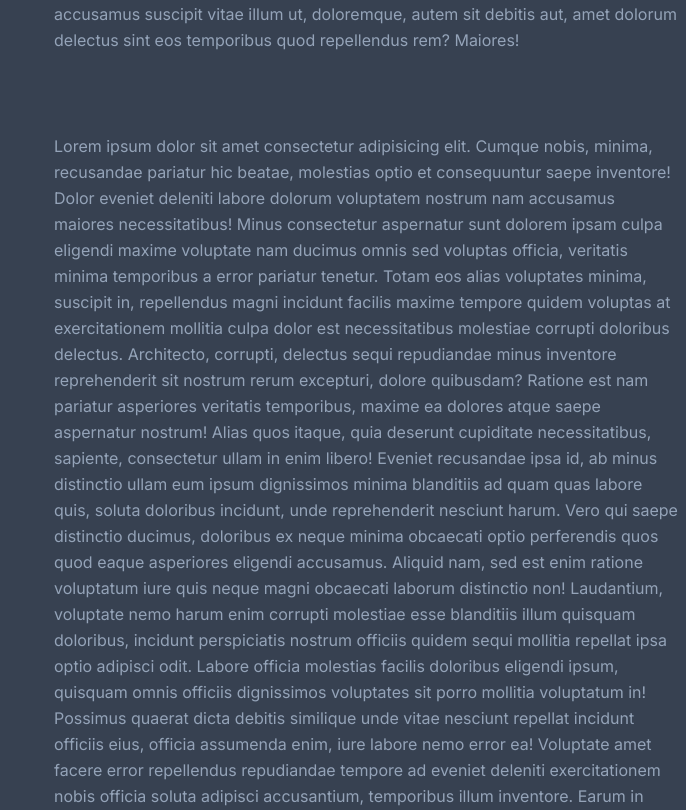
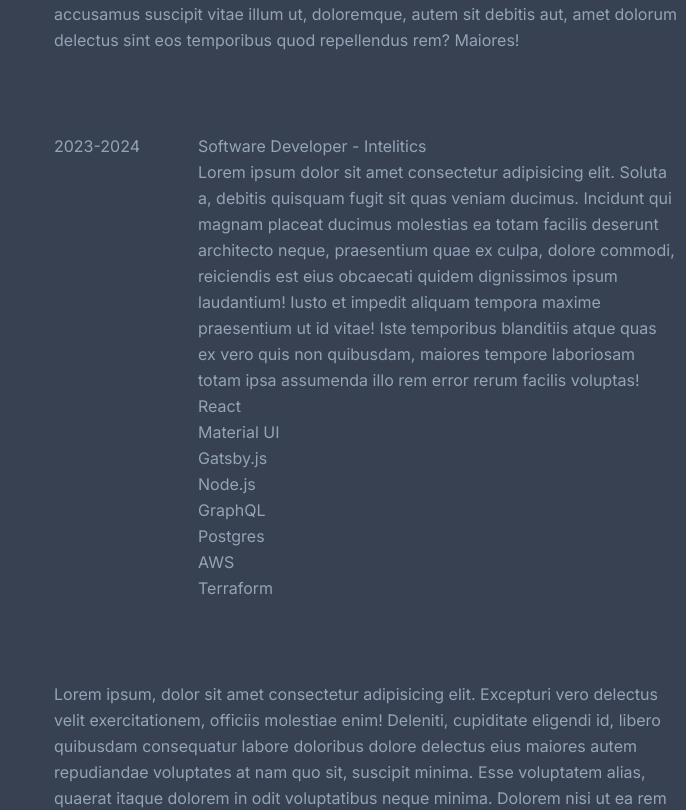
Before and after one commit to mrcos-g/mgonzalez.dev, a Next.js app: page / in a window 1280 px wide. Shown: the part 781-1591 px from the top of the page, without its empty margins (594-1280 px from the left). Built offline with nearby package versions, Linux system fonts and the light colour scheme.

Commit message:
include experience tile framework

```diff
--- /dev/null
+++ b/src/app/components/ExperienceTile.tsx
@@ -0,0 +1,40 @@
+const ExperienceTile = () => {
+  return (
+    <div className='flex'>
+      <div className='flex-shrink-0 w-32'>
+        <span>2023-2024</span>
+      </div>
+      <div className='flex-1 ml-4'>
+        <h4>
+          <span>Software Developer</span>
+          <span> - </span>
+          <span>Intelitics</span>
+        </h4>
+        <p>
+          Lorem ipsum dolor sit amet consectetur adipisicing elit. Soluta a,
+          debitis quisquam fugit sit quas veniam ducimus. Incidunt qui magnam
+          placeat ducimus molestias ea totam facilis deserunt architecto neque,
+          praesentium quae ex culpa, dolore commodi, reiciendis est eius
+          obcaecati quidem dignissimos ipsum laudantium! Iusto et impedit
+          aliquam tempora maxime praesentium ut id vitae! Iste temporibus
+          blanditiis atque quas ex vero quis non quibusdam, maiores tempore
+          laboriosam totam ipsa assumenda illo rem error rerum facilis voluptas!
+        </p>
+        <div>
+          <ul>
+            <li>React</li>
+            <li>Material UI</li>
+            <li>Gatsby.js</li>
+            <li>Node.js</li>
+            <li>GraphQL</li>
+            <li>Postgres</li>
+            <li>AWS</li>
+            <li>Terraform</li>
+          </ul>
+        </div>
+      </div>
+    </div>
+  );
+};
+
+export default ExperienceTile;
--- a/src/app/page.tsx
+++ b/src/app/page.tsx
@@ -1,5 +1,6 @@
 import './globals.css';
 import ScrollLink from './components/ScrollLink';
+import ExperienceTile from './components/ExperienceTile';
 
 const Home = () => {
   return (
@@ -89,42 +90,7 @@ const Home = () => {
             sint eos temporibus quod repellendus rem? Maiores!
           </div>
           <div id='Experience' className='pb-20'>
-            Lorem ipsum dolor sit amet consectetur adipisicing elit. Cumque
-            nobis, minima, recusandae pariatur hic beatae, molestias optio et
-            consequuntur saepe inventore! Dolor eveniet deleniti labore dolorum
-            voluptatem nostrum nam accusamus maiores necessitatibus! Minus
-            consectetur aspernatur sunt dolorem ipsam culpa eligendi maxime
-            voluptate nam ducimus omnis sed voluptas officia, veritatis minima
-            temporibus a error pariatur tenetur. Totam eos alias voluptates
-            minima, suscipit in, repellendus magni incidunt facilis maxime
-            tempore quidem voluptas at exercitationem mollitia culpa dolor est
-            necessitatibus molestiae corrupti doloribus delectus. Architecto,
-            corrupti, delectus sequi repudiandae minus inventore reprehenderit
-            sit nostrum rerum excepturi, dolore quibusdam? Ratione est nam
-            pariatur asperiores veritatis temporibus, maxime ea dolores atque
-            saepe aspernatur nostrum! Alias quos itaque, quia deserunt
-            cupiditate necessitatibus, sapiente, consectetur ullam in enim
-            libero! Eveniet recusandae ipsa id, ab minus distinctio ullam eum
-            ipsum dignissimos minima blanditiis ad quam quas labore quis, soluta
-            doloribus incidunt, unde reprehenderit nesciunt harum. Vero qui
-            saepe distinctio ducimus, doloribus ex neque minima obcaecati optio
-            perferendis quos quod eaque asperiores eligendi accusamus. Aliquid
-            nam, sed est enim ratione voluptatum iure quis neque magni obcaecati
-            laborum distinctio non! Laudantium, voluptate nemo harum enim
-            corrupti molestiae esse blanditiis illum quisquam doloribus,
-            incidunt perspiciatis nostrum officiis quidem sequi mollitia
-            repellat ipsa optio adipisci odit. Labore officia molestias facilis
-            doloribus eligendi ipsum, quisquam omnis officiis dignissimos
-            voluptates sit porro mollitia voluptatum in! Possimus quaerat dicta
-            debitis similique unde vitae nesciunt repellat incidunt officiis
-            eius, officia assumenda enim, iure labore nemo error ea! Voluptate
-            amet facere error repellendus repudiandae tempore ad eveniet
-            deleniti exercitationem nobis officia soluta adipisci accusantium,
-            temporibus illum inventore. Earum in itaque recusandae nemo. Tenetur
-            facilis vero possimus iste quam error cumque, velit tempore maiores
-            dolore, in voluptate dignissimos praesentium rem aperiam incidunt a,
-            officia quisquam nisi pariatur odio. Numquam aut voluptate id, modi
-            dicta deserunt ex cum? Iste.
+            <ExperienceTile />
           </div>
           <div id='Projects'>
             Lorem ipsum, dolor sit amet consectetur adipisicing elit. Excepturi
```
